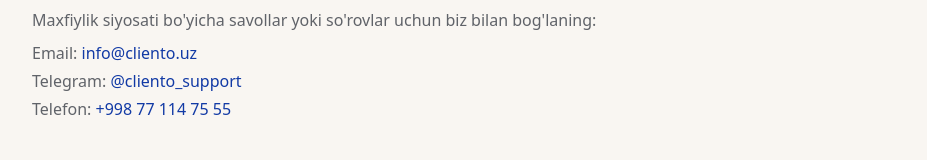
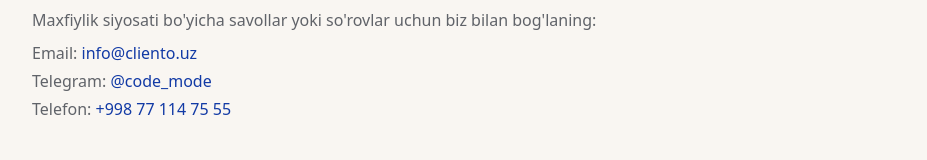
Before and after one commit to IslomQurbonov/cliento-crm-landing, a React (Vite) app: page /privacy in a window 1280 px wide. Shown: the part 2018-2178 px from the top of the page, without its empty margins (176-1103 px from the left). Built offline with nearby package versions, Linux system fonts and the light colour scheme.

Commit message:
fix: update Telegram support link to @code_mode
Co-Authored-By: Claude Opus 4.6 (1M context) <noreply@anthropic.com>

```diff
--- a/src/components/FAQ.jsx
+++ b/src/components/FAQ.jsx
@@ -110,7 +110,7 @@ const FAQ = ({ language }) => {
                 {t.contactSupport}
               </a>
               <a
-                href="https://t.me/cliento_support"
+                href="https://t.me/code_mode"
                 target="_blank"
                 rel="noopener noreferrer"
                 className="cursor-pointer border border-border px-6 py-3 rounded-lg font-semibold hover:bg-muted transition-colors inline-block"
--- a/src/components/Footer.jsx
+++ b/src/components/Footer.jsx
@@ -149,7 +149,7 @@ const Footer = ({ language, setLanguage, isDarkMode }) => {
                 </li>
                 <li>
                   <a
-                    href="https://t.me/cliento_support"
+                    href="https://t.me/code_mode"
                     target="_blank"
                     rel="noopener noreferrer"
                     className="text-sm text-muted-foreground hover:text-primary transition-colors cursor-pointer"
@@ -287,7 +287,7 @@ const Footer = ({ language, setLanguage, isDarkMode }) => {
               </li>
               <li>
                 <a
-                  href="https://t.me/cliento_support"
+                  href="https://t.me/code_mode"
                   target="_blank"
                   rel="noopener noreferrer"
                   className="text-muted-foreground hover:text-primary transition-colors cursor-pointer"
--- a/src/pages/PrivacyPolicy.jsx
+++ b/src/pages/PrivacyPolicy.jsx
@@ -181,7 +181,7 @@ const PrivacyPolicy = ({ language, isDarkMode }) => {
               </p>
               <ul className="mt-2 space-y-1 text-muted-foreground">
                 <li>Email: <a href="mailto:info@cliento.uz" className="text-primary hover:underline">info@cliento.uz</a></li>
-                <li>Telegram: <a href="https://t.me/cliento_support" target="_blank" rel="noopener noreferrer" className="text-primary hover:underline">@cliento_support</a></li>
+                <li>Telegram: <a href="https://t.me/code_mode" target="_blank" rel="noopener noreferrer" className="text-primary hover:underline">@code_mode</a></li>
                 <li>{legal.termsContactPhone || "Telefon"}: <a href="tel:+998771147555" className="text-primary hover:underline">+998 77 114 75 55</a></li>
               </ul>
             </section>
--- a/src/pages/TermsOfService.jsx
+++ b/src/pages/TermsOfService.jsx
@@ -156,7 +156,7 @@ const TermsOfService = ({ language, isDarkMode }) => {
               </p>
               <ul className="mt-2 space-y-1 text-muted-foreground">
                 <li>Email: <a href="mailto:info@cliento.uz" className="text-primary hover:underline">info@cliento.uz</a></li>
-                <li>Telegram: <a href="https://t.me/cliento_support" target="_blank" rel="noopener noreferrer" className="text-primary hover:underline">@cliento_support</a></li>
+                <li>Telegram: <a href="https://t.me/code_mode" target="_blank" rel="noopener noreferrer" className="text-primary hover:underline">@code_mode</a></li>
                 <li>{legal.termsContactPhone || "Telefon"}: <a href="tel:+998771147555" className="text-primary hover:underline">+998 77 114 75 55</a></li>
               </ul>
             </section>
```
